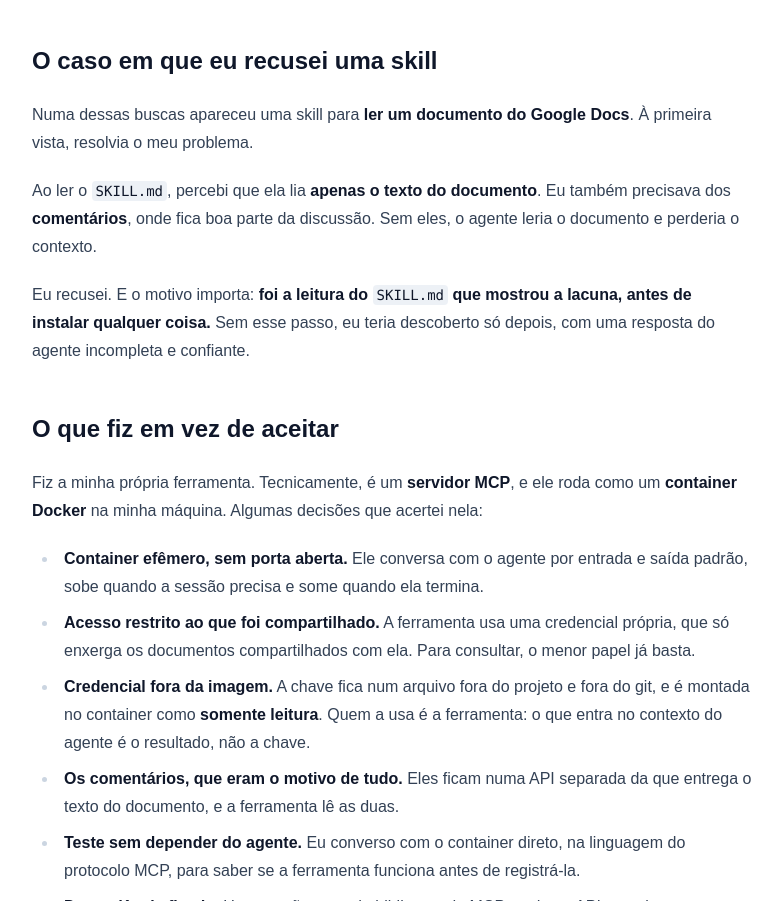
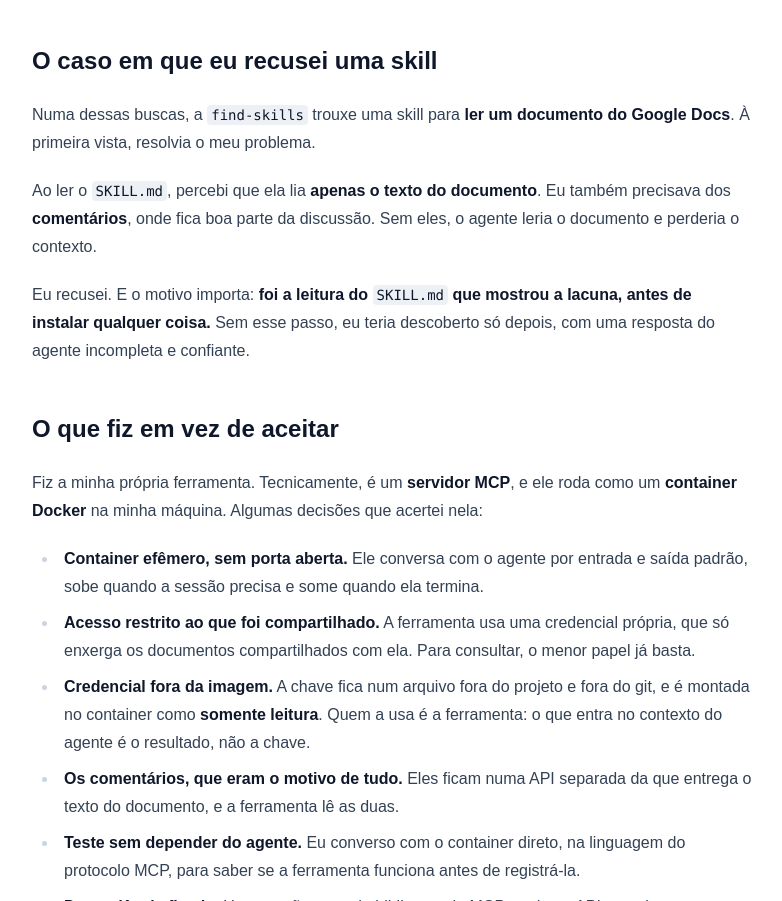
Before and after one commit to DanielCamucatto/danielcamucatto.dev, an Astro site in the folder frontend/: page /artigos/claude-code-skills-agente-propoe-eu-aprovo in a window 1280 px wide. Shown: the part 2578-3479 px from the top of the page, without its empty margins (248-1030 px from the left). Built offline with nearby package versions, Linux system fonts and the light colour scheme; Astro itself is replaced by a stand-in of ours; no server answers.

Commit message:
docs: confirmar no artigo que a skill de Google Docs veio da find-skills
Co-Authored-By: Claude Sonnet 5.5 <noreply@anthropic.com>

```diff
--- a/frontend/src/content/artigos/claude-code-skills-agente-propoe-eu-aprovo.md
+++ b/frontend/src/content/artigos/claude-code-skills-agente-propoe-eu-aprovo.md
@@ -57,7 +57,7 @@ Ao ler, vale prestar atenção em alguns pontos (esta lista é recomendação ge
 
 ## O caso em que eu recusei uma skill
 
-Numa dessas buscas apareceu uma skill para **ler um documento do Google Docs**. À primeira vista, resolvia o meu problema.
+Numa dessas buscas, a `find-skills` trouxe uma skill para **ler um documento do Google Docs**. À primeira vista, resolvia o meu problema.
 
 Ao ler o `SKILL.md`, percebi que ela lia **apenas o texto do documento**. Eu também precisava dos **comentários**, onde fica boa parte da discussão. Sem eles, o agente leria o documento e perderia o contexto.
 
```
